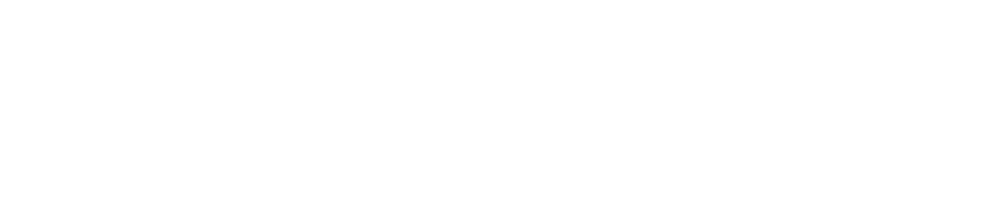
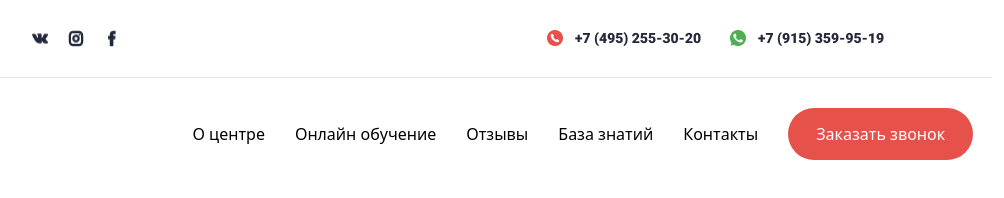
Before and after one commit to aliakbar0809/Exam-2-ohirongi, a website: page src/index.html in a window 1280 px wide. Shown: the whole page, without its empty margins (182-1186 px from the left). Drawn offline with Linux system fonts and the light colour scheme.

Commit message:
section 1

```diff
--- a/src/index.html
+++ b/src/index.html
@@ -1,13 +1,32 @@
-<!doctype html>
+<!DOCTYPE html>
 <html>
-<head>
-  <meta charset="UTF-8">
-  <meta name="viewport" content="width=device-width, initial-scale=1.0">
-  <link href="./output.css" rel="stylesheet">
-</head>
-<body>
+  <head>
+    <meta charset="UTF-8" />
+    <meta name="viewport" content="width=device-width, initial-scale=1.0" />
+    <link href="./output.css" rel="stylesheet" />
+  </head>
+  <body>
+    <div class="hidden md:flex md:justify-around md:py-[30px]">
+      <img src="./Social (1).png" alt="" />
+      <img src="./Phone.png" alt="" />
+    </div>
+    <hr class="w-[80%] ml-[150px]" />
 
-
-
-</body>
+    <div class="flex justify-around items-center mt-[30px]">
+      <img src="./Logo (2).svg" alt="" />
+      <div class="hidden md:flex md:gap-[30px] md:items-center">
+        <p>О центре</p>
+        <p>Онлайн обучение</p>
+        <p>Отзывы</p>
+        <p>База знатий</p>
+        <p>Контакты</p>
+        <button
+          class="bg-[#E6514A] text-[#FFFFFF] py-[14px] px-[28px] rounded-[40px]"
+        >
+          Заказать звонок
+        </button>
+      </div>
+      <img src="./menu.png" alt="" class="md:hidden" />
+    </div>
+  </body>
 </html>
```
Also changed, not shown: src/output.css.
